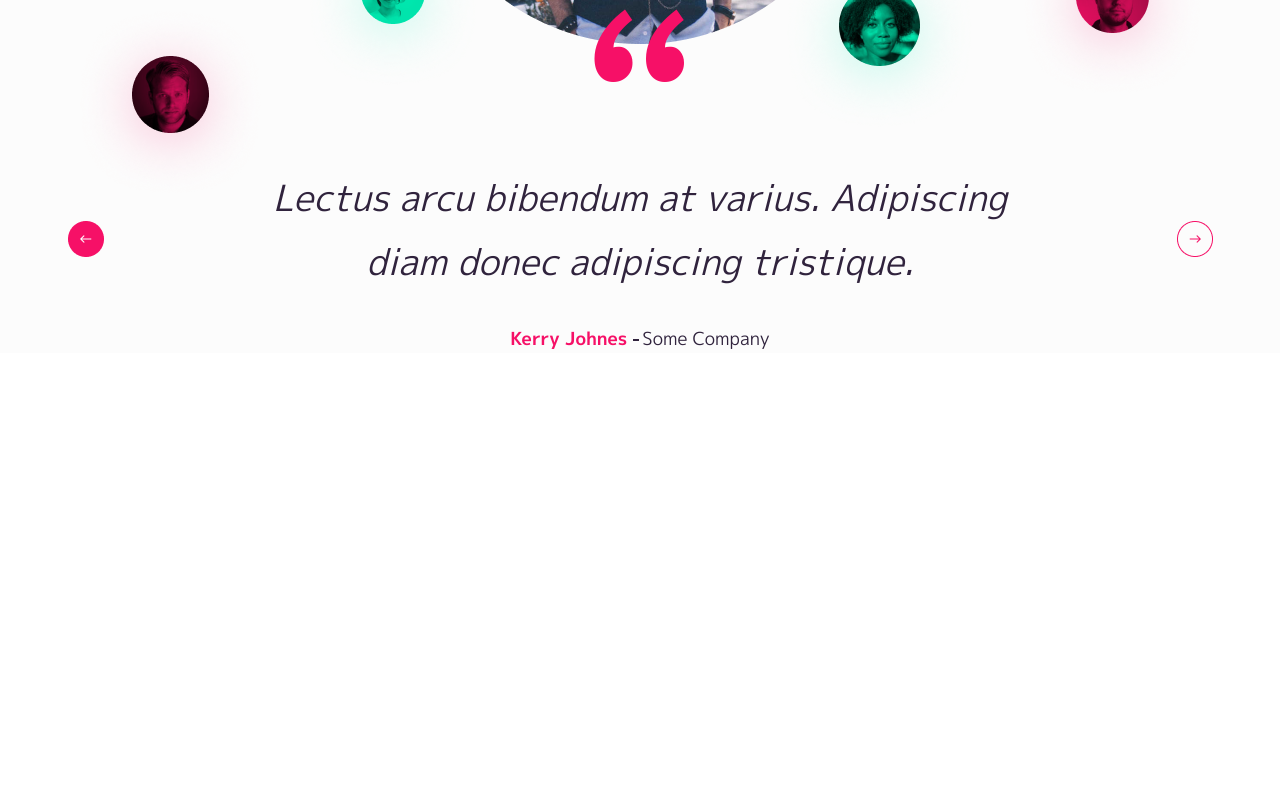
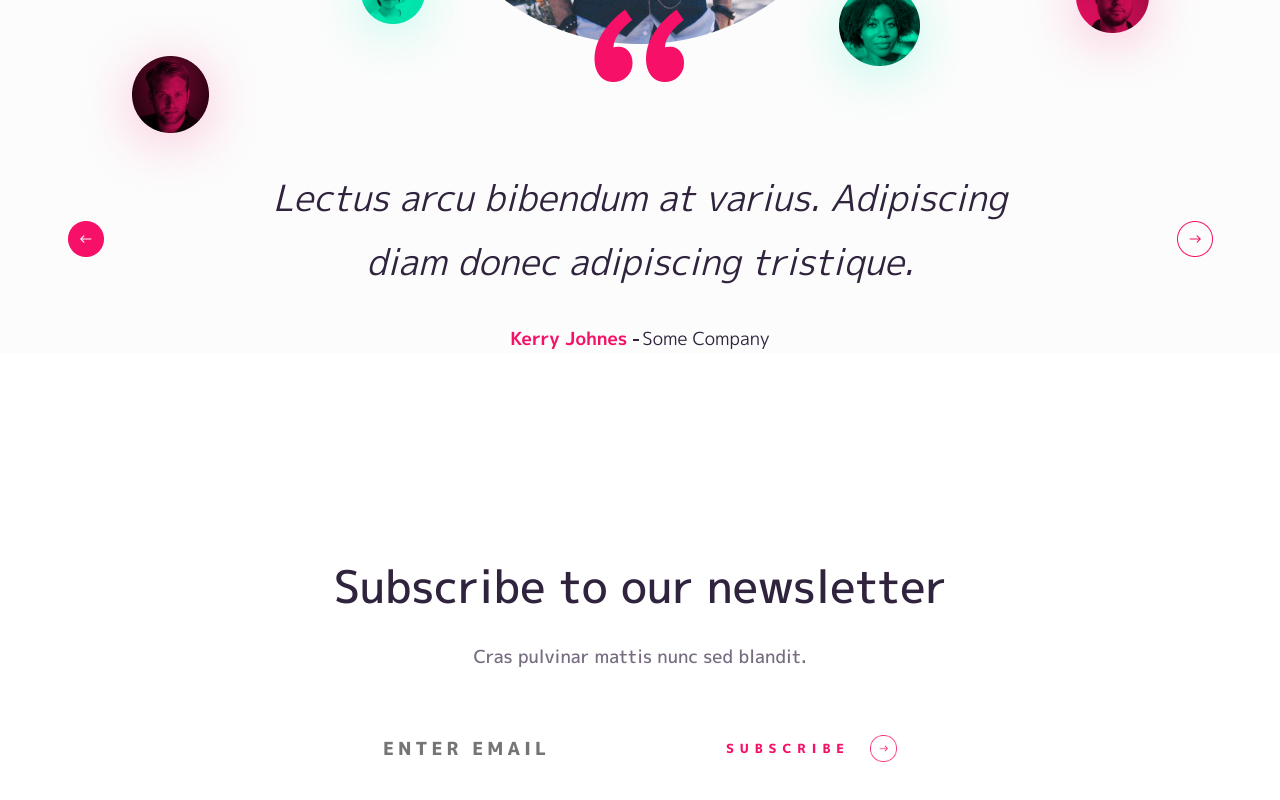
Before and after one commit to DimaMakarenko/Lopper, a React (Create React App) app: page /about in a window 1280 px wide. Shown: the part 692-1492 px from the top of the page. Before the commit the page ends 1095 px from the top, so only its background shows below. Built offline with nearby package versions, Linux system fonts and the light colour scheme.

Commit message:
Subscribe: components, styles

```diff
--- a/public/style.css
+++ b/public/style.css
@@ -3,6 +3,7 @@
     padding: 0;
     font-family: 'M PLUS 1p', sans-serif;
     font-weight: 400;
+
 }
 a{
     text-decoration: none;
--- a/src/components/Header/component/Title/styles.module.scss
+++ b/src/components/Header/component/Title/styles.module.scss
@@ -1,4 +1,4 @@
-@import 'style/variables';
+@import 'style/colors';
 
 .titleContainer {
   position: absolute;
--- a/src/components/NavBar/styles.module.scss
+++ b/src/components/NavBar/styles.module.scss
@@ -1,4 +1,4 @@
-@import "style/variables";
+@import 'style/colors';
 
 .navBar{
   color: $accentColor2;
--- a/src/components/Subscribe/Subscribe.jsx
+++ b/src/components/Subscribe/Subscribe.jsx
@@ -0,0 +1,27 @@
+import React from 'react';
+// image
+import arrowRightIcon from 'image/arrow-right.png';
+// styles
+import classNames from 'classnames/bind';
+import styles from './styles.module.scss';
+
+const cn = classNames.bind(styles);
+const { subscribe, title, subTitle, form, formBtn, formInput, formImage } = styles;
+
+const Subscribe = () => {
+  return (
+    <section className={cn('container', subscribe)}>
+      <h2 className={title}>Subscribe to our newsletter</h2>
+      <span className={subTitle}>Cras pulvinar mattis nunc sed blandit.</span>
+      <form className={form}>
+        <input type="text" placeholder="Enter email" className={formInput} />
+        <span className={formBtn}>
+          Subscribe
+          <img src={arrowRightIcon} alt="" className={formImage} />
+        </span>
+      </form>
+    </section>
+  );
+};
+
+export default Subscribe;
--- /dev/null
+++ b/src/components/Subscribe/styles.module.scss
@@ -0,0 +1,62 @@
+@import 'style/colors';
+
+.subscribe {
+  display: flex;
+  flex-direction: column;
+  align-items: center;
+  margin: 200px auto 140px;
+
+}
+
+.title {
+  font-weight: 500;
+  font-size: 45px;
+  line-height: 67px;
+  text-align: center;
+  color: #30233D;
+  margin-bottom: 23px;
+}
+
+.subTitle {
+  font-weight: 500;
+  font-size: 18px;
+  line-height: 27px;
+  text-align: center;
+  color: #776C82;
+  margin-bottom: 60px;
+}
+
+.form {
+  display: flex;
+  align-items: flex-end;
+}
+
+.formImage {
+  width: 27px;
+  height: 27px;
+  margin-left: 20px;
+}
+
+.formInput {
+  font-weight: 800;
+  font-size: 18px;
+  line-height: 37px;
+  letter-spacing: 4px;
+  color: #9B94A3;
+  border: none;
+
+  &::placeholder {
+    text-transform: uppercase;
+  }
+}
+
+.formBtn {
+  font-weight: 800;
+  font-size: 12.6px;
+  line-height: 37px;
+  letter-spacing: 6px;
+  text-transform: uppercase;
+  color: $accentColor1;
+  display: flex;
+  align-items: center;
+}
--- a/src/components/Testimonials/styles.module.scss
+++ b/src/components/Testimonials/styles.module.scss
@@ -1,7 +1,8 @@
-@import 'style/variables';
+@import 'style/colors';
 
 .testimonial {
   background: #fcfcfc;
+  margin-bottom: 130px;
 }
 .faces {
   position: absolute;
--- a/src/pages/About/About.jsx
+++ b/src/pages/About/About.jsx
@@ -2,6 +2,7 @@ import React from 'react';
 // components
 import Header from 'components/Header/Header';
 import Testimonials from 'components/Testimonials/Testimonials';
+import Subscribe from 'components/Subscribe/Subscribe';
 // styles/image
 import classNames from 'classnames/bind';
 import headerImage from 'image/about-header.png';
@@ -28,6 +29,7 @@ const About = () => {
         company={testimonialsCompany}
         image={testimonialsAvatar}
       />
+      <Subscribe />
     </section>
   );
 };
```
Also changed, not shown: src/style/colors.scss (renamed from src/style/variables.scss).
